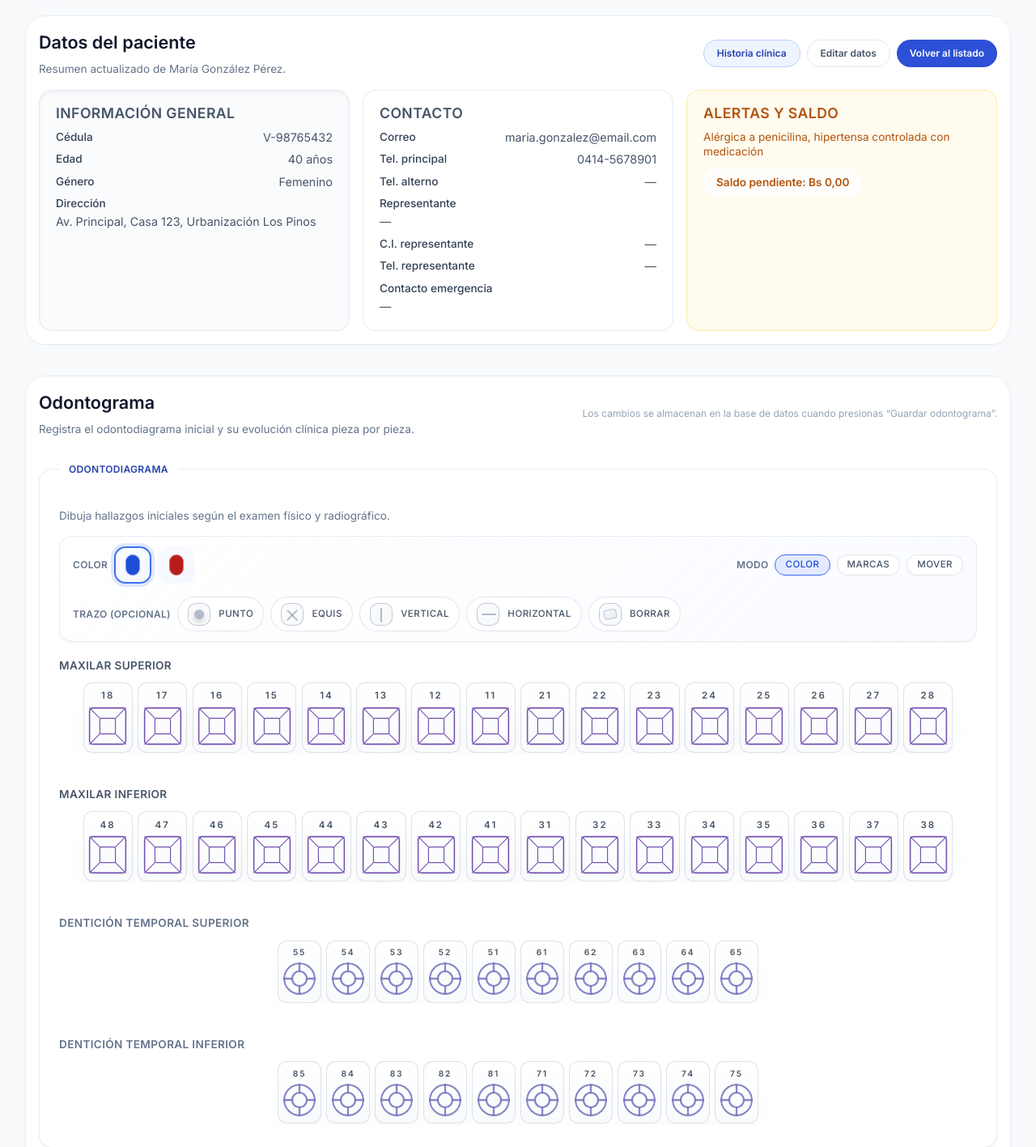
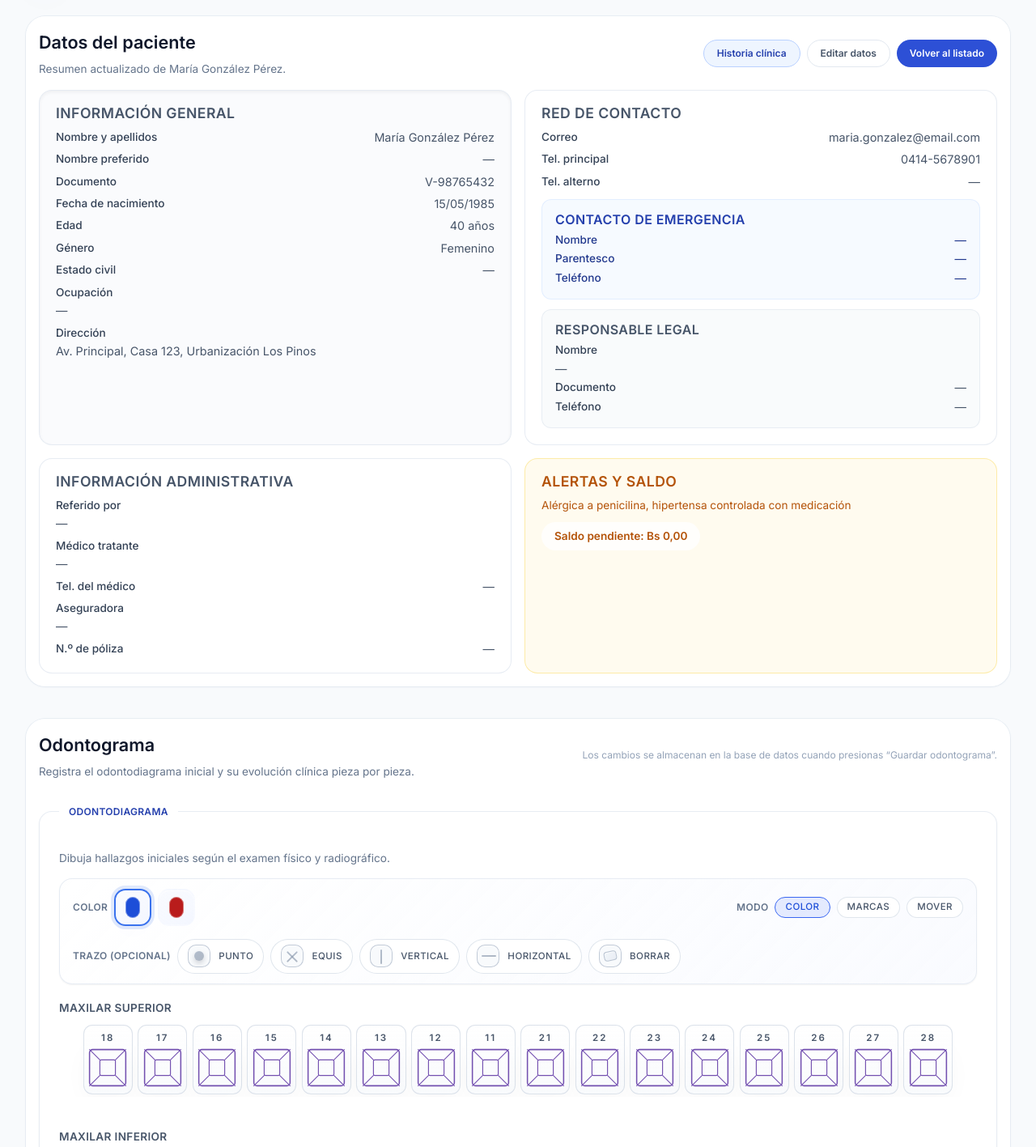
Before and after one commit to webmasterscity/odontologia, a PHP site: page /patient.php?id=5 in a window 1280 px wide. Shown: the part 81-1498 px from the top of the page at 81% size. Run offline with PHP 8.4, Linux system fonts and the light colour scheme; data comes from the database, SQL or seed files in the repository; some libraries are stand-ins or nearby versions.

Commit message:
Corrige ficha y formulario de pacientes

```diff
--- a/patient.php
+++ b/patient.php
@@ -22,6 +22,37 @@ if (!$patient) {
 
 $messages = [];
 $errors = [];
+
+$formatValue = static function ($value, string $default = '—'): string {
+    if ($value === null) {
+        return $default;
+    }
+    if (is_string($value)) {
+        $trimmed = trim($value);
+        if ($trimmed === '') {
+            return $default;
+        }
+        return htmlspecialchars($trimmed);
+    }
+    if (is_numeric($value)) {
+        return htmlspecialchars((string) $value);
+    }
+    return $default;
+};
+
+$formatMultiline = static function ($value, string $default = '—') use ($formatValue): string {
+    if ($value === null) {
+        return $default;
+    }
+    if (is_string($value)) {
+        $trimmed = trim($value);
+        if ($trimmed === '') {
+            return $default;
+        }
+        return nl2br(htmlspecialchars($trimmed));
+    }
+    return $default;
+};
 
 $validToothCodes = [
     '18','17','16','15','14','13','12','11',
@@ -732,6 +763,13 @@ require __DIR__ . '/templates/header.php';
 <?php
 $alertText = $profile['medical_alerts'] ?? $patient['notes'] ?? null;
 $hasAlert = $alertText && trim((string) $alertText) !== '';
+$birthDateDisplay = '—';
+if (!empty($patient['birth_date'])) {
+    $timestamp = strtotime((string) $patient['birth_date']);
+    if ($timestamp !== false) {
+        $birthDateDisplay = date('d/m/Y', $timestamp);
+    }
+}
 ?>
 <section class="rounded-3xl bg-white/95 p-6 shadow-sm shadow-slate-200/60 ring-1 ring-slate-200/70 sm:p-8 space-y-6">
     <div class="flex flex-col gap-3 md:flex-row md:items-center md:justify-between">
@@ -751,13 +789,25 @@ $hasAlert = $alertText && trim((string) $alertText) !== '';
             </a>
         </div>
     </div>
-    <div class="grid gap-6 lg:grid-cols-3">
-        <div class="rounded-2xl border border-slate-200/80 bg-slate-50/70 p-5 shadow-inner">
+    <div class="grid gap-6 lg:grid-cols-2 xl:grid-cols-4">
+        <div class="rounded-2xl border border-slate-200/80 bg-slate-50/70 p-5 shadow-inner xl:col-span-2">
             <h3 class="text-xs font-semibold uppercase tracking-wide text-slate-600">Información general</h3>
             <dl class="mt-3 space-y-2 text-sm text-slate-600">
                 <div class="flex justify-between gap-2">
-                    <dt class="font-medium text-slate-700">Cédula</dt>
-                    <dd class="text-right"><?= htmlspecialchars($patient['document_id'] ?? '—') ?></dd>
+                    <dt class="font-medium text-slate-700">Nombre y apellidos</dt>
+                    <dd class="text-right"><?= $formatValue($patient['full_name'] ?? null) ?></dd>
+                </div>
+                <div class="flex justify-between gap-2">
+                    <dt class="font-medium text-slate-700">Nombre preferido</dt>
+                    <dd class="text-right"><?= $formatValue($patient['preferred_name'] ?? null) ?></dd>
+                </div>
+                <div class="flex justify-between gap-2">
+                    <dt class="font-medium text-slate-700">Documento</dt>
+                    <dd class="text-right"><?= $formatValue($patient['document_id'] ?? null) ?></dd>
+                </div>
+                <div class="flex justify-between gap-2">
+                    <dt class="font-medium text-slate-700">Fecha de nacimiento</dt>
+                    <dd class="text-right"><?= htmlspecialchars($birthDateDisplay) ?></dd>
                 </div>
                 <div class="flex justify-between gap-2">
                     <dt class="font-medium text-slate-700">Edad</dt>
@@ -765,48 +815,101 @@ $hasAlert = $alertText && trim((string) $alertText) !== '';
                 </div>
                 <div class="flex justify-between gap-2">
                     <dt class="font-medium text-slate-700">Género</dt>
-                    <dd class="text-right"><?= htmlspecialchars($patient['gender'] ?? '—') ?></dd>
+                    <dd class="text-right"><?= $formatValue($patient['gender'] ?? null) ?></dd>
+                </div>
+                <div class="flex justify-between gap-2">
+                    <dt class="font-medium text-slate-700">Estado civil</dt>
+                    <dd class="text-right"><?= $formatValue($patient['marital_status'] ?? null) ?></dd>
+                </div>
+                <div class="space-y-1">
+                    <dt class="font-medium text-slate-700">Ocupación</dt>
+                    <dd><?= $formatValue($patient['occupation'] ?? null) ?></dd>
                 </div>
                 <div class="space-y-1">
                     <dt class="font-medium text-slate-700">Dirección</dt>
-                    <dd><?= nl2br(htmlspecialchars($patient['address'] ?? '—')) ?></dd>
+                    <dd><?= $formatMultiline($patient['address'] ?? null) ?></dd>
                 </div>
             </dl>
         </div>
-        <div class="rounded-2xl border border-slate-200/80 bg-white p-5">
-            <h3 class="text-xs font-semibold uppercase tracking-wide text-slate-600">Contacto</h3>
+        <div class="rounded-2xl border border-slate-200/80 bg-white p-5 xl:col-span-2 space-y-4">
+            <div>
+                <h3 class="text-xs font-semibold uppercase tracking-wide text-slate-600">Red de contacto</h3>
+                <dl class="mt-3 space-y-2 text-sm text-slate-600">
+                    <div class="flex justify-between gap-2">
+                        <dt class="font-medium text-slate-700">Correo</dt>
+                        <dd class="text-right break-words"><?= $formatValue($patient['email'] ?? null) ?></dd>
+                    </div>
+                    <div class="flex justify-between gap-2">
+                        <dt class="font-medium text-slate-700">Tel. principal</dt>
+                        <dd class="text-right"><?= $formatValue($patient['phone_primary'] ?? null) ?></dd>
+                    </div>
+                    <div class="flex justify-between gap-2">
+                        <dt class="font-medium text-slate-700">Tel. alterno</dt>
+                        <dd class="text-right"><?= $formatValue($patient['phone_secondary'] ?? null) ?></dd>
+                    </div>
+                </dl>
+            </div>
+            <div class="rounded-xl border border-brand-100/70 bg-brand-50/50 p-4">
+                <h4 class="text-xs font-semibold uppercase tracking-wide text-brand-700">Contacto de emergencia</h4>
+                <dl class="mt-2 space-y-1 text-sm text-brand-800">
+                    <div class="flex justify-between gap-2">
+                        <dt class="font-medium">Nombre</dt>
+                        <dd class="text-right"><?= $formatValue($patient['emergency_contact'] ?? null) ?></dd>
+                    </div>
+                    <div class="flex justify-between gap-2">
+                        <dt class="font-medium">Parentesco</dt>
+                        <dd class="text-right"><?= $formatValue($patient['emergency_contact_relationship'] ?? null) ?></dd>
+                    </div>
+                    <div class="flex justify-between gap-2">
+                        <dt class="font-medium">Teléfono</dt>
+                        <dd class="text-right"><?= $formatValue($patient['emergency_contact_phone'] ?? null) ?></dd>
+                    </div>
+                </dl>
+            </div>
+            <div class="rounded-xl border border-slate-200/70 bg-slate-50/80 p-4">
+                <h4 class="text-xs font-semibold uppercase tracking-wide text-slate-600">Responsable legal</h4>
+                <dl class="mt-2 space-y-1 text-sm text-slate-600">
+                    <div class="space-y-1">
+                        <dt class="font-medium text-slate-700">Nombre</dt>
+                        <dd><?= $formatValue($patient['representative_name'] ?? null) ?></dd>
+                    </div>
+                    <div class="flex justify-between gap-2">
+                        <dt class="font-medium text-slate-700">Documento</dt>
+                        <dd class="text-right"><?= $formatValue($patient['representative_document'] ?? null) ?></dd>
+                    </div>
+                    <div class="flex justify-between gap-2">
+                        <dt class="font-medium text-slate-700">Teléfono</dt>
+                        <dd class="text-right"><?= $formatValue($patient['representative_phone'] ?? null) ?></dd>
+                    </div>
+                </dl>
+            </div>
+        </div>
+        <div class="rounded-2xl border border-slate-200/80 bg-white p-5 xl:col-span-2">
+            <h3 class="text-xs font-semibold uppercase tracking-wide text-slate-600">Información administrativa</h3>
             <dl class="mt-3 space-y-2 text-sm text-slate-600">
-                <div class="flex justify-between gap-2">
-                    <dt class="font-medium text-slate-700">Correo</dt>
-                    <dd class="text-right break-words"><?= htmlspecialchars($patient['email'] ?? '—') ?></dd>
+                <div class="space-y-1">
+                    <dt class="font-medium text-slate-700">Referido por</dt>
+                    <dd><?= $formatValue($patient['referred_by'] ?? null) ?></dd>
+                </div>
+                <div class="space-y-1">
+                    <dt class="font-medium text-slate-700">Médico tratante</dt>
+                    <dd><?= $formatValue($patient['primary_physician'] ?? null) ?></dd>
                 </div>
                 <div class="flex justify-between gap-2">
-                    <dt class="font-medium text-slate-700">Tel. principal</dt>
-                    <dd class="text-right"><?= htmlspecialchars($patient['phone_primary'] ?? '—') ?></dd>
+                    <dt class="font-medium text-slate-700">Tel. del médico</dt>
+                    <dd class="text-right"><?= $formatValue($patient['primary_physician_phone'] ?? null) ?></dd>
+                </div>
+                <div class="space-y-1">
+                    <dt class="font-medium text-slate-700">Aseguradora</dt>
+                    <dd><?= $formatValue($patient['insurance_provider'] ?? null) ?></dd>
                 </div>
                 <div class="flex justify-between gap-2">
-                    <dt class="font-medium text-slate-700">Tel. alterno</dt>
-                    <dd class="text-right"><?= htmlspecialchars($patient['phone_secondary'] ?? '—') ?></dd>
-                </div>
-                <div class="space-y-1">
-                    <dt class="font-medium text-slate-700">Representante</dt>
-                    <dd><?= htmlspecialchars($patient['representative_name'] ?? '—') ?></dd>
-                </div>
-                <div class="flex justify-between gap-2">
-                    <dt class="font-medium text-slate-700">C.I. representante</dt>
-                    <dd class="text-right"><?= htmlspecialchars($patient['representative_document'] ?? '—') ?></dd>
-                </div>
-                <div class="flex justify-between gap-2">
-                    <dt class="font-medium text-slate-700">Tel. representante</dt>
-                    <dd class="text-right"><?= htmlspecialchars($patient['representative_phone'] ?? '—') ?></dd>
-                </div>
-                <div class="space-y-1">
-                    <dt class="font-medium text-slate-700">Contacto emergencia</dt>
-                    <dd><?= htmlspecialchars($patient['emergency_contact'] ?? '—') ?></dd>
+                    <dt class="font-medium text-slate-700">N.º de póliza</dt>
+                    <dd class="text-right"><?= $formatValue($patient['insurance_policy_number'] ?? null) ?></dd>
                 </div>
             </dl>
         </div>
-        <div class="rounded-2xl border <?= $hasAlert ? 'border-amber-200/70 bg-amber-50/80' : 'border-emerald-200/70 bg-emerald-50/80' ?> p-5">
+        <div class="rounded-2xl border <?= $hasAlert ? 'border-amber-200/70 bg-amber-50/80' : 'border-emerald-200/70 bg-emerald-50/80' ?> p-5 xl:col-span-2">
             <h3 class="text-xs font-semibold uppercase tracking-wide <?= $hasAlert ? 'text-amber-700' : 'text-emerald-700' ?>">Alertas y saldo</h3>
             <div class="mt-3 space-y-3 text-sm <?= $hasAlert ? 'text-amber-700' : 'text-emerald-700' ?>">
                 <p><?= $hasAlert ? nl2br(htmlspecialchars((string) $alertText)) : 'Sin alertas registradas.' ?></p>
--- a/patient_form.php
+++ b/patient_form.php
@@ -124,7 +124,7 @@ require __DIR__ . '/templates/header.php';
                     </label>
                     <label class="flex flex-col gap-2 text-sm text-slate-600">
                         <span class="font-medium text-slate-700">Edad</span>
-                        <input type="number" name="age_display" value="<?= htmlspecialchars($patient['age'] ?? '') ?>" readonly class="rounded-2xl border border-slate-200 bg-slate-100 px-4 py-2.5 text-slate-700 shadow-inner">
+                        <input type="number" name="age_display" value="<?= htmlspecialchars((string) ($patient['age'] ?? '')) ?>" readonly class="rounded-2xl border border-slate-200 bg-slate-100 px-4 py-2.5 text-slate-700 shadow-inner">
                     </label>
                 </div>
                 <label class="flex flex-col gap-2 text-sm text-slate-600 md:col-span-2 md:max-w-xs">
```
